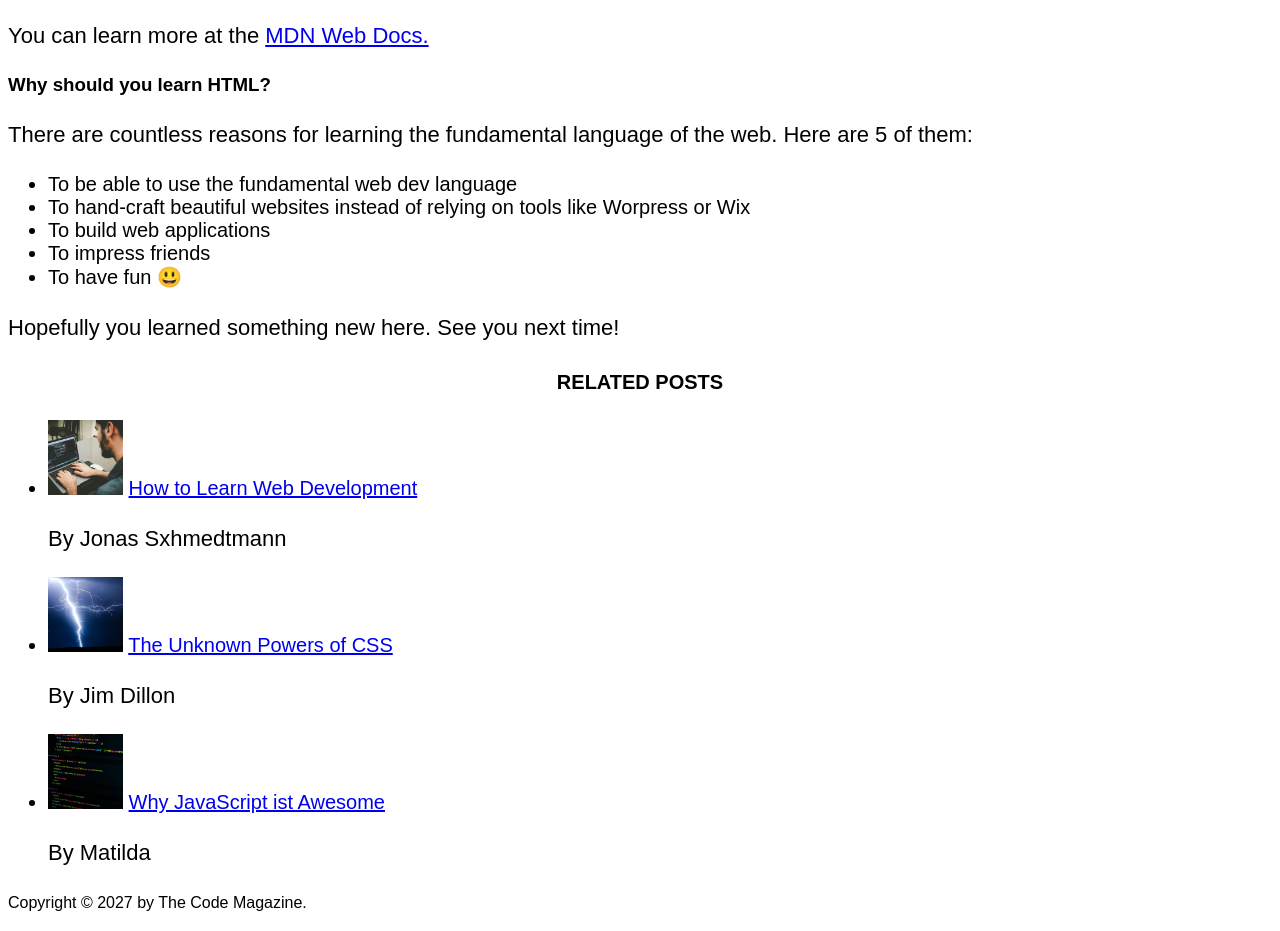
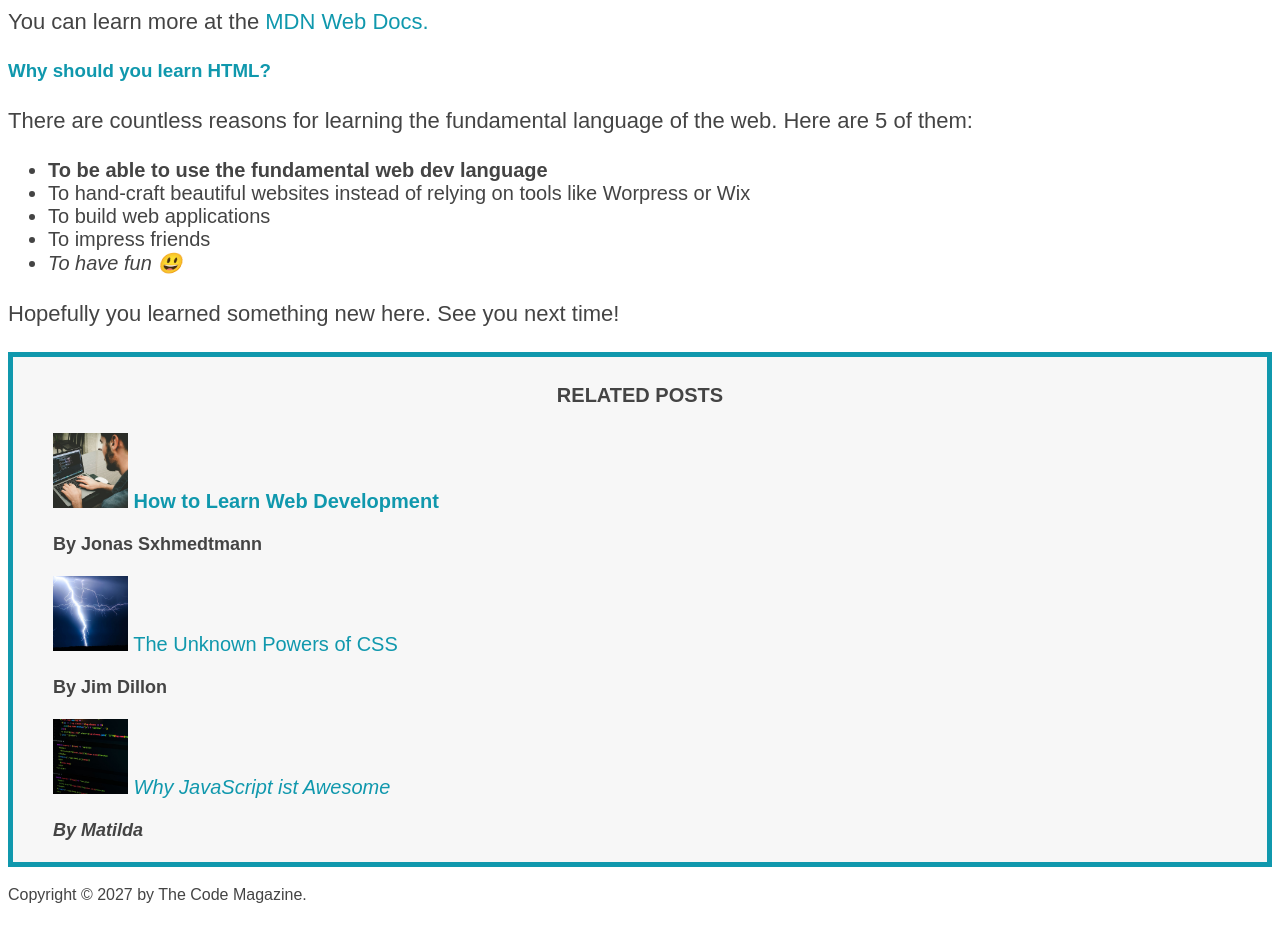
Before and after one commit to erolertekinn/WebDevelopment-Practice, a plain HTML site: page 03-CSS-Fundamentals/index.html in a window 1280 px wide. Shown: the part 1097-2028 px from the top of the page. Drawn offline with Linux system fonts and the light colour scheme.

Commit message:
03-CSS ., #, Colors, PseudoClasses, Hyperlink

```diff
--- a/03-CSS-Fundamentals/index.html
+++ b/03-CSS-Fundamentals/index.html
@@ -6,7 +6,7 @@
     <title>The Basic Language of the web: HTML</title>
   </head>
   <body>
-    <header>
+    <header class="main-header">
       <h1>📘 The Code Magazine</h1>
       <nav>
         <a href="blog.html">Blog</a>
@@ -26,7 +26,9 @@
           width="50"
           height="50"
         />
-        <p>Posted by <strong>Laura Jones</strong> on Monday, June 21st 2027</p>
+        <p id="author">
+          Posted by <strong>Laura Jones</strong> on Monday, June 21st 2027
+        </p>
 
         <img
           src="img/post-img.jpg"
@@ -65,7 +67,7 @@
       <p>In HTML, each element is made up of 3 parts:</p>
 
       <ol>
-        <li>The opening tag</li>
+        <li class="first-li">The opening tag</li>
         <li>The closing tag</li>
         <li>The actual element</li>
       </ol>
@@ -85,7 +87,9 @@
         web. Here are 5 of them:
       </p>
       <ul>
-        <li>To be able to use the fundamental web dev language</li>
+        <li class="first-li">
+          To be able to use the fundamental web dev language
+        </li>
         <li>
           To hand-craft beautiful websites instead of relying on tools like
           Worpress or Wix
@@ -99,7 +103,7 @@
 
     <aside>
       <h4>Related posts</h4>
-      <ul>
+      <ul class="related">
         <li>
           <img
             src="img/related-1.jpg"
@@ -108,12 +112,12 @@
             height="75"
           />
           <a href="#">How to Learn Web Development</a>
-          <p>By Jonas Sxhmedtmann</p>
+          <p class="related-author">By Jonas Sxhmedtmann</p>
         </li>
         <li>
           <img src="img/related-2.jpg" alt="Lighting" width="75" height="75" />
           <a href="#">The Unknown Powers of CSS</a>
-          <p>By Jim Dillon</p>
+          <p class="related-author">By Jim Dillon</p>
         </li>
         <li>
           <img
@@ -123,13 +127,13 @@
             height="75"
           />
           <a href="#">Why JavaScript ist Awesome</a>
-          <p>By Matilda</p>
+          <p class="related-author">By Matilda</p>
         </li>
       </ul>
     </aside>
 
     <footer>
-      <p>Copyright &copy; 2027 by The Code Magazine.</p>
+      <p id="copyright">Copyright &copy; 2027 by The Code Magazine.</p>
     </footer>
   </body>
 </html>
--- a/03-CSS-Fundamentals/style.css
+++ b/03-CSS-Fundamentals/style.css
@@ -5,8 +5,13 @@ h4,
 p,
 li {
   font-family: sans-serif;
+  color: #444;
 }
-
+h1,
+h2,
+h3 {
+  color: #1098ad;
+}
 h1 {
   font-size: 26px;
   text-transform: uppercase;
@@ -36,10 +41,93 @@ li {
   font-size: 20px;
 }
 
-footer p {
+/* footer p {
+  font-size: 16px;
+} */
+
+/*article header p {
+  font-style: italic;
+}*/
+
+#author {
+  font-style: italic;
+  font-size: 18px;
+}
+
+#copyright {
   font-size: 16px;
 }
 
-article header p {
+.related-author {
+  font-size: 18px;
+  font-weight: bold;
+}
+
+/* ul {
+  list-style: none;
+} */
+
+.related {
+  list-style: none;
+}
+
+.main-header {
+  background-color: #f7f7f7;
+}
+
+aside {
+  background-color: #f7f7f7;
+  border: 5px solid #1098ad;
+
+  /* border-top: 5px solid #1098ad;
+  border-bottom: 5px solid #1098ad;
+  border-left: 5px solid #1098ad;
+  border-right: 5px solid #1098ad; */
+}
+
+body {
+  /*   background-color:black ; */
+}
+
+/* .first-li {
+  font-weight: bold;
+} */
+
+li:first-child {
+  font-weight: bold;
+}
+
+li:last-child {
   font-style: italic;
 }
+
+li:nth-child(even) {
+  /* color: red; */
+}
+
+/* Misconception: this won't work! */
+article p:first-child {
+  color: red;
+}
+
+/* Syling links */
+a:link {
+  color: #1098ad;
+  text-decoration: none;
+}
+
+a:visited {
+  /* color: #777; */
+  color: #1098ad;
+}
+
+a:hover {
+  color: orangered;
+  font-weight: bold;
+  text-decoration: underline orangered;
+}
+
+a:active {
+  background-color: black;
+  font-style: italic;
+}
```
